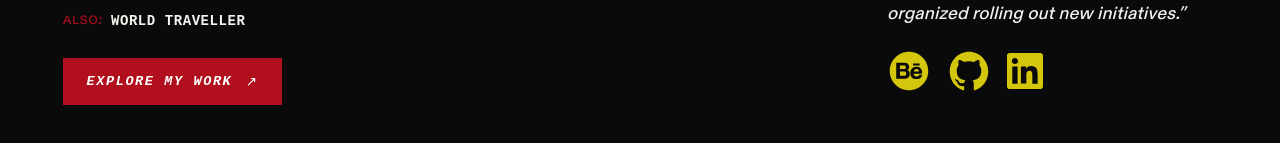
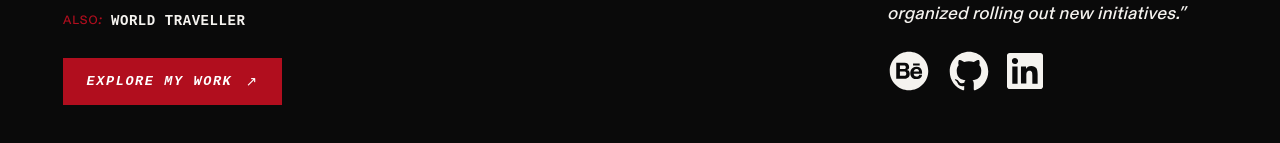
Before and after one commit to Ryan1997123/Portfolio-React, a React (Vite) app: page / in a window 1280 px wide. Shown: the part 489-632 px from the top of the page. Built offline with nearby package versions, Linux system fonts and the light colour scheme; a web font is replaced by a local one.

Commit message:
social icons color

```diff
--- /dev/null
+++ b/src/components/ui/SocialIcons.jsx
@@ -0,0 +1,74 @@
+export function BehanceIcon({ className = "", size = 44, ...props }) {
+  return (
+    <svg
+      width={size}
+      height={size}
+      viewBox="0 0 44 44"
+      fill="none"
+      xmlns="http://www.w3.org/2000/svg"
+      className={className}
+      aria-hidden="true"
+      focusable="false"
+      {...props}
+    >
+      <path
+        d="M29.5711 20.0752C27.0875 20.0752 26.7438 22.5502 26.7438 22.5502H32.0203C32.0203 22.5502 32.0547 20.0752 29.5711 20.0752Z"
+        fill="currentColor"
+      />
+      <path
+        d="M17.6 22.5498H12.925V26.8467H17.368C18.0383 26.8295 19.293 26.6404 19.293 24.7584C19.293 22.524 17.6 22.5498 17.6 22.5498Z"
+        fill="currentColor"
+      />
+      <path
+        d="M22 2.75C11.3695 2.75 2.75 11.3695 2.75 22C2.75 32.6305 11.3695 41.25 22 41.25C32.6305 41.25 41.25 32.6305 41.25 22C41.25 11.3695 32.6305 2.75 22 2.75ZM26.0563 14.575H32.682V16.5516H26.0563V14.575ZM22.7047 24.9562C22.7047 29.8547 17.6 29.7 17.6 29.7H9.24687V13.6297H17.6C20.1438 13.6297 22.1461 15.0305 22.1461 17.9094C22.1461 20.7883 19.6969 20.9688 19.6969 20.9688C22.9281 20.9688 22.7047 24.9562 22.7047 24.9562ZM35.0969 24.6898H26.7695C26.7695 27.6719 29.5969 27.4828 29.5969 27.4828C32.2695 27.4828 32.175 25.7555 32.175 25.7555H35.0023C35.0023 30.3445 29.5023 30.0266 29.5023 30.0266C22.9109 30.0266 23.332 23.882 23.332 23.882C23.332 23.882 23.3234 17.7117 29.5023 17.7117C36.0078 17.7203 35.0969 24.6898 35.0969 24.6898Z"
+        fill="currentColor"
+      />
+      <path
+        d="M18.7344 18.1584C18.7344 16.4912 17.6 16.4912 17.6 16.4912H12.925V20.0748H17.3078C18.0641 20.0748 18.7344 19.8256 18.7344 18.1584Z"
+        fill="currentColor"
+      />
+    </svg>
+  );
+}
+
+export function GithubIcon({ className = "", size = 44, ...props }) {
+  return (
+    <svg
+      width={size}
+      height={size}
+      viewBox="0 0 44 44"
+      fill="none"
+      xmlns="http://www.w3.org/2000/svg"
+      className={className}
+      aria-hidden="true"
+      focusable="false"
+      {...props}
+    >
+      <path
+        d="M22 2.75C11.3695 2.75 2.75 11.593 2.75 22.4898C2.75 31.2125 8.26719 38.6031 15.9156 41.2156C16.0229 41.2389 16.1324 41.2505 16.2422 41.25C16.9555 41.25 17.2305 40.7258 17.2305 40.2703C17.2305 39.7977 17.2133 38.5602 17.2047 36.9102C16.5679 37.0594 15.9165 37.1373 15.2625 37.1422C11.5586 37.1422 10.7164 34.2633 10.7164 34.2633C9.83984 31.9859 8.57656 31.3758 8.57656 31.3758C6.90078 30.1984 8.56797 30.1641 8.69687 30.1641H8.70547C10.6391 30.3359 11.6531 32.2094 11.6531 32.2094C12.6156 33.8937 13.9047 34.3664 15.0562 34.3664C15.8177 34.3512 16.5673 34.1755 17.2563 33.8508C17.4281 32.5789 17.9266 31.7109 18.4766 31.2125C14.2055 30.7141 9.71094 29.0211 9.71094 21.4586C9.71094 19.3016 10.4586 17.5398 11.6875 16.1648C11.4898 15.6664 10.8281 13.6555 11.8766 10.9398C12.0172 10.9062 12.1617 10.8917 12.3062 10.8969C13.0023 10.8969 14.575 11.1633 17.1703 12.968C20.3238 12.0857 23.659 12.0857 26.8125 12.968C29.4078 11.1633 30.9805 10.8969 31.6766 10.8969C31.8211 10.8917 31.9656 10.9062 32.1063 10.9398C33.1547 13.6555 32.493 15.6664 32.2953 16.1648C33.5242 17.5484 34.2719 19.3102 34.2719 21.4586C34.2719 29.0383 29.7687 30.7055 25.4805 31.1953C26.168 31.8055 26.7867 33.0086 26.7867 34.8477C26.7867 37.4859 26.7609 39.6172 26.7609 40.2617C26.7609 40.7258 27.0273 41.25 27.7406 41.25C27.8561 41.2505 27.9713 41.239 28.0844 41.2156C35.7414 38.6031 41.25 31.2039 41.25 22.4898C41.25 11.593 32.6305 2.75 22 2.75Z"
+        fill="currentColor"
+      />
+    </svg>
+  );
+}
+
+export function LinkedinIcon({ className = "", size = 36, ...props }) {
+  return (
+    <svg
+      width={size}
+      height={size}
+      viewBox="0 0 36 36"
+      fill="none"
+      xmlns="http://www.w3.org/2000/svg"
+      className={className}
+      aria-hidden="true"
+      focusable="false"
+      {...props}
+    >
+      <path
+        d="M33.2078 0H2.69252C1.19668 0 0 1.2 0 2.6V33.4C0 34.8 1.19668 36 2.69252 36H33.3075C34.8033 36 36 34.8 36 33.4V2.6C35.9003 1.2 34.7036 0 33.2078 0ZM10.6704 30.7H5.28532V13.5H10.5706V30.7H10.6704ZM7.97784 11.1C6.28255 11.1 4.88643 9.7 4.88643 8C4.88643 6.3 6.28255 5 7.97784 5C9.67313 5 11.0693 6.4 11.0693 8.1C11.0693 9.8 9.67313 11.1 7.97784 11.1ZM30.615 30.7H25.3296V22.3C25.3296 20.3 25.3296 17.7 22.5374 17.7C19.7452 17.7 19.3463 19.9 19.3463 22.1V30.6H13.9612V13.5H19.0471V15.8H19.1468C19.8449 14.4 21.6399 13 24.2327 13C29.6177 13 30.615 16.6 30.615 21.2V30.7Z"
+        fill="currentColor"
+      />
+    </svg>
+  );
+}
--- a/src/pages/home-page.jsx
+++ b/src/pages/home-page.jsx
@@ -2,9 +2,7 @@ import { AnimatePresence, motion, useMotionValue, useReducedMotion, useSpring }
 import { Typewriter } from "motion-plus/react";
 import { useEffect, useRef, useState } from "react";
 import { Link } from "react-router-dom";
-import behanceLogo from "../assets/Ionicons_logo-behance logo.svg";
-import githubLogo from "../assets/Ionicons_logo-github logo.svg";
-import linkedinLogo from "../assets/LinkedIn_logo_In-Black logo.svg";
+import { BehanceIcon, GithubIcon, LinkedinIcon } from "../components/ui/SocialIcons";
 import meImage from "../assets/me-optimized.webp";
 import { photography, projects } from "../data/projects";
 import { getHeroImageSource } from "../data/project-images";
@@ -402,14 +400,14 @@ export function HomePage() {
               <em>&ldquo;&thinsp;{t("heroQuote")}&rdquo;</em>
             </blockquote>
             <div className="hero-proof-logos" aria-label="Social profiles">
-              <a href="https://www.behance.net" aria-label="Behance">
-                <img src={behanceLogo} alt="" />
+              <a href="https://www.behance.net" aria-label="Behance" target="_blank" rel="noreferrer">
+                <BehanceIcon size={44} />
               </a>
-              <a href="https://github.com" aria-label="GitHub">
-                <img src={githubLogo} alt="" />
+              <a href="https://github.com" aria-label="GitHub" target="_blank" rel="noreferrer">
+                <GithubIcon size={44} />
               </a>
-              <a href="https://www.linkedin.com/in/ryan-monaghan-186865141/" aria-label="LinkedIn">
-                <img src={linkedinLogo} alt="" />
+              <a href="https://www.linkedin.com/in/ryan-monaghan-186865141/" aria-label="LinkedIn" target="_blank" rel="noreferrer">
+                <LinkedinIcon size={36} />
               </a>
             </div>
           </div>
--- a/src/pages/site-layout.jsx
+++ b/src/pages/site-layout.jsx
@@ -4,9 +4,7 @@ import { Typewriter } from "motion-plus/react";
 import { Link, useLocation } from "react-router-dom";
 import { DownloadSimple } from "@phosphor-icons/react";
 import resumeDocx from "../assets/resume/Ryan_Monaghan_Resume_2026.docx?url";
-import behanceLogo from "../assets/Ionicons_logo-behance logo.svg";
-import githubLogo from "../assets/Ionicons_logo-github logo.svg";
-import linkedinLogo from "../assets/LinkedIn_logo_In-Black logo.svg";
+import { BehanceIcon, GithubIcon, LinkedinIcon } from "../components/ui/SocialIcons";
 import mouseIcon from "../assets/mouse_icon.svg";
 import { LanguageSwitcher } from "../components/ui/LanguageSwitcher";
 import { ThemeSwitcher } from "../components/ui/ThemeSwitcher";
@@ -296,14 +294,14 @@ function FooterReveal({ children }) {
                 <section>
                   <h2>{t("getInTouch")}</h2>
                   <div className="reveal-footer-socials">
-                    <a href="https://github.com" aria-label="GitHub">
-                      <img src={githubLogo} alt="" />
+                    <a href="https://github.com" aria-label="GitHub" target="_blank" rel="noreferrer">
+                      <GithubIcon size={44} />
                     </a>
-                    <a href="https://www.behance.net" aria-label="Behance">
-                      <img src={behanceLogo} alt="" />
+                    <a href="https://www.behance.net" aria-label="Behance" target="_blank" rel="noreferrer">
+                      <BehanceIcon size={44} />
                     </a>
-                    <a href="https://www.linkedin.com/in/ryan-monaghan-186865141/" aria-label="LinkedIn">
-                      <img src={linkedinLogo} alt="" />
+                    <a href="https://www.linkedin.com/in/ryan-monaghan-186865141/" aria-label="LinkedIn" target="_blank" rel="noreferrer">
+                      <LinkedinIcon size={36} />
                     </a>
                   </div>
                 </section>
```
